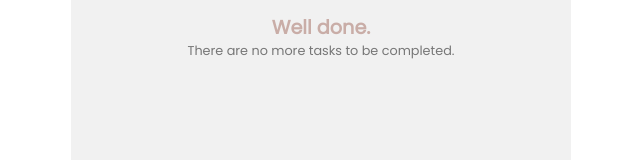
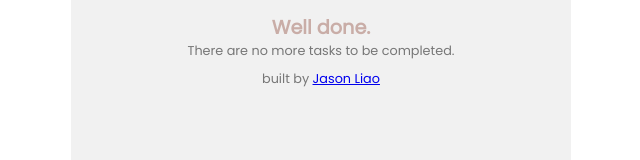
Before and after one commit to jasontwuk/React_task-tracker, a React (Create React App) app: page / in a window 1280 px wide. Shown: the part 176-336 px from the top of the page, without its empty margins (319-959 px from the left). Built offline with nearby package versions, Linux system fonts and the light colour scheme.

Commit message:
add <Footer /> & its style

```diff
--- a/src/App.js
+++ b/src/App.js
@@ -7,6 +7,7 @@
 import Header from "./components/Header";
 import Sorter from "./components/Sorter";
 import Tasks from "./components/Tasks";
+import Footer from "./components/Footer";
 import AddTaskForm from "./components/AddTaskForm";
 import EditTaskForm from "./components/EditTaskForm";
 import useLocalStorage from "./components/useLocalStorage";
@@ -230,6 +231,8 @@
           There are no more tasks to be completed.
         </p>
       )}
+
+      <Footer />
     </div>
   );
 }
--- /dev/null
+++ b/src/components/Footer.js
@@ -0,0 +1,14 @@
+const Footer = () => {
+  return (
+    <footer>
+      <p>
+        built by{" "}
+        <a href="https://github.com/jasontwuk" target="_blank" rel="noreferrer">
+          Jason Liao
+        </a>
+      </p>
+    </footer>
+  );
+};
+
+export default Footer;
--- /dev/null
+++ b/src/styles/_footer.scss
@@ -0,0 +1,22 @@
+@import "config";
+
+footer {
+  display: block;
+  border-top: 3px solid #fff;
+  padding-top: 10px;
+  margin-top: 20px;
+  text-align: center;
+
+  p {
+    font-size: 0.8rem;
+    color: darken($bg-grey, 20%);
+
+    a {
+      color: darken($bg-grey, 20%);
+
+      &:hover {
+        color: #333;
+      }
+    }
+  }
+}
```
